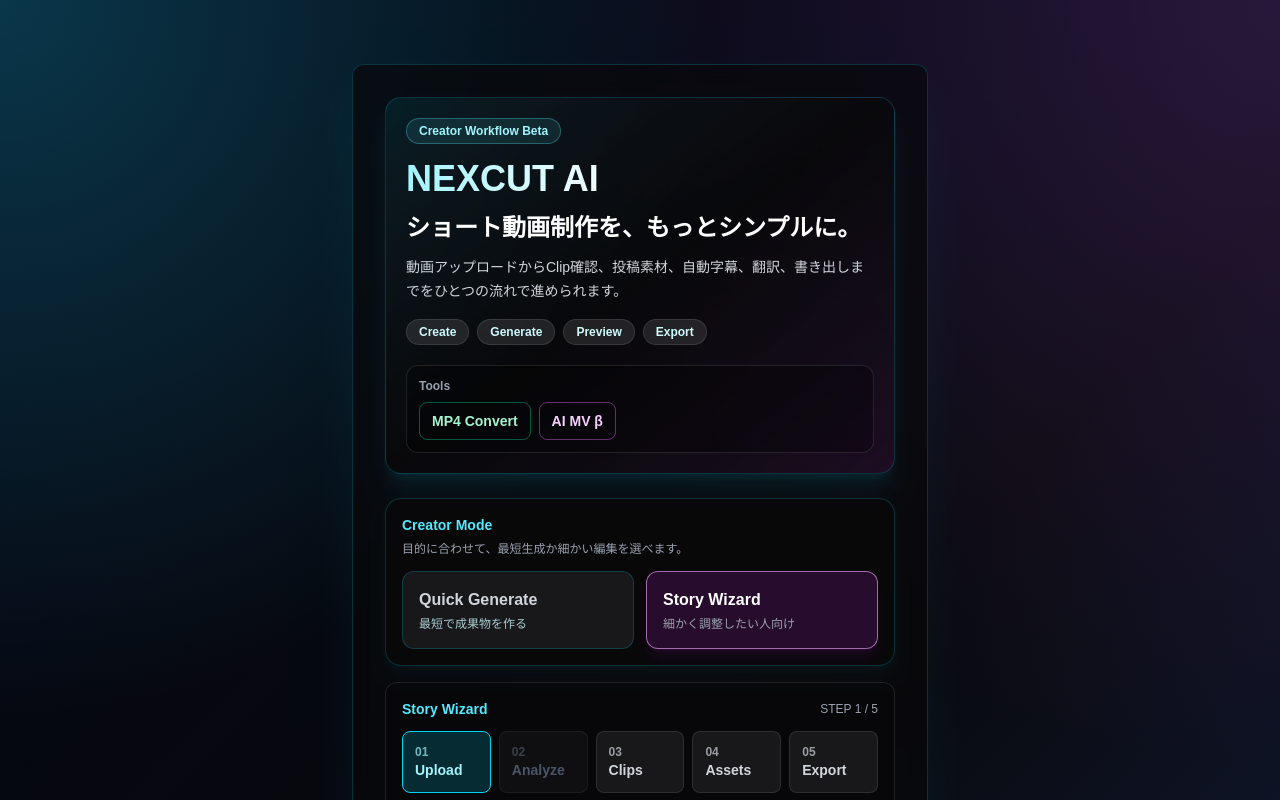
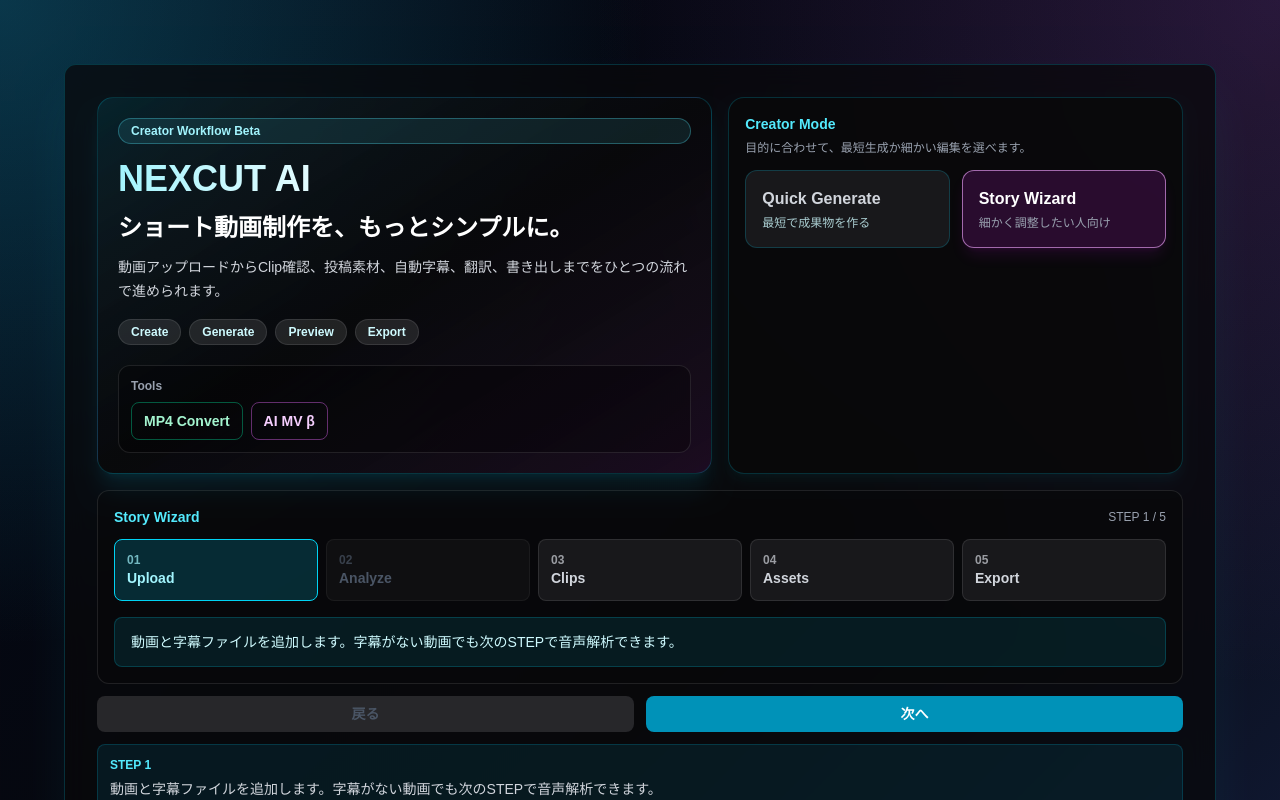
Before and after one commit to hiro042355/easyslice-ai, a Next.js app: page / in a window 1280 px wide. Shown: the top 800 px of the page. Built offline with nearby package versions, Linux system fonts and the light colour scheme.

Commit message:
Add desktop experience MVP

```diff
--- a/app/page.tsx
+++ b/app/page.tsx
@@ -1268,8 +1268,9 @@ const downloadThumbnail = async (clipIndex: number) => {
 };
   return (
 <main className="min-h-screen bg-[radial-gradient(circle_at_top_left,rgba(34,211,238,0.24),transparent_32%),radial-gradient(circle_at_top_right,rgba(168,85,247,0.2),transparent_34%),linear-gradient(135deg,#020617,#09090b_48%,#172554)] px-3 py-5 text-white sm:p-6">
-  <div className="mx-auto mt-4 max-w-xl rounded-xl border border-cyan-400/20 bg-zinc-950/75 p-4 shadow-2xl shadow-cyan-500/10 backdrop-blur-md animate-fadeIn sm:mt-10 sm:p-8">
-<div className="mb-6 rounded-2xl border border-cyan-400/20 bg-gradient-to-br from-cyan-400/10 via-zinc-950/80 to-fuchsia-500/10 p-5 shadow-xl shadow-cyan-500/10">
+  <div className="mx-auto mt-4 max-w-xl rounded-xl border border-cyan-400/20 bg-zinc-950/75 p-4 shadow-2xl shadow-cyan-500/10 backdrop-blur-md animate-fadeIn sm:mt-10 sm:p-8 lg:max-w-6xl">
+<div className="mb-4 grid gap-4 lg:grid-cols-[minmax(0,1.15fr)_minmax(360px,0.85fr)] lg:items-stretch">
+<div className="rounded-2xl border border-cyan-400/20 bg-gradient-to-br from-cyan-400/10 via-zinc-950/80 to-fuchsia-500/10 p-5 shadow-xl shadow-cyan-500/10 lg:flex lg:min-h-[360px] lg:flex-col lg:justify-between">
   <p className="mb-3 inline-flex rounded-full border border-cyan-300/30 bg-cyan-300/10 px-3 py-1 text-xs font-semibold text-cyan-200">
     Creator Workflow Beta
   </p>
@@ -1313,7 +1314,7 @@ const downloadThumbnail = async (clipIndex: number) => {
   </div>
 </div>
 
-<div className="mt-4 rounded-2xl border border-cyan-400/20 bg-zinc-950/80 p-4 shadow-lg shadow-cyan-500/5">
+<div className="rounded-2xl border border-cyan-400/20 bg-zinc-950/80 p-4 shadow-lg shadow-cyan-500/5 lg:min-h-[360px]">
   <div className="mb-3 flex items-center justify-between gap-3">
     <div>
       <p className="text-sm font-semibold text-cyan-300">
@@ -1400,6 +1401,7 @@ const downloadThumbnail = async (clipIndex: number) => {
       </button>
     </div>
   )}
+</div>
 </div>
 
 <div className="mt-4 rounded-xl border border-white/10 bg-zinc-950/70 p-4">
```
